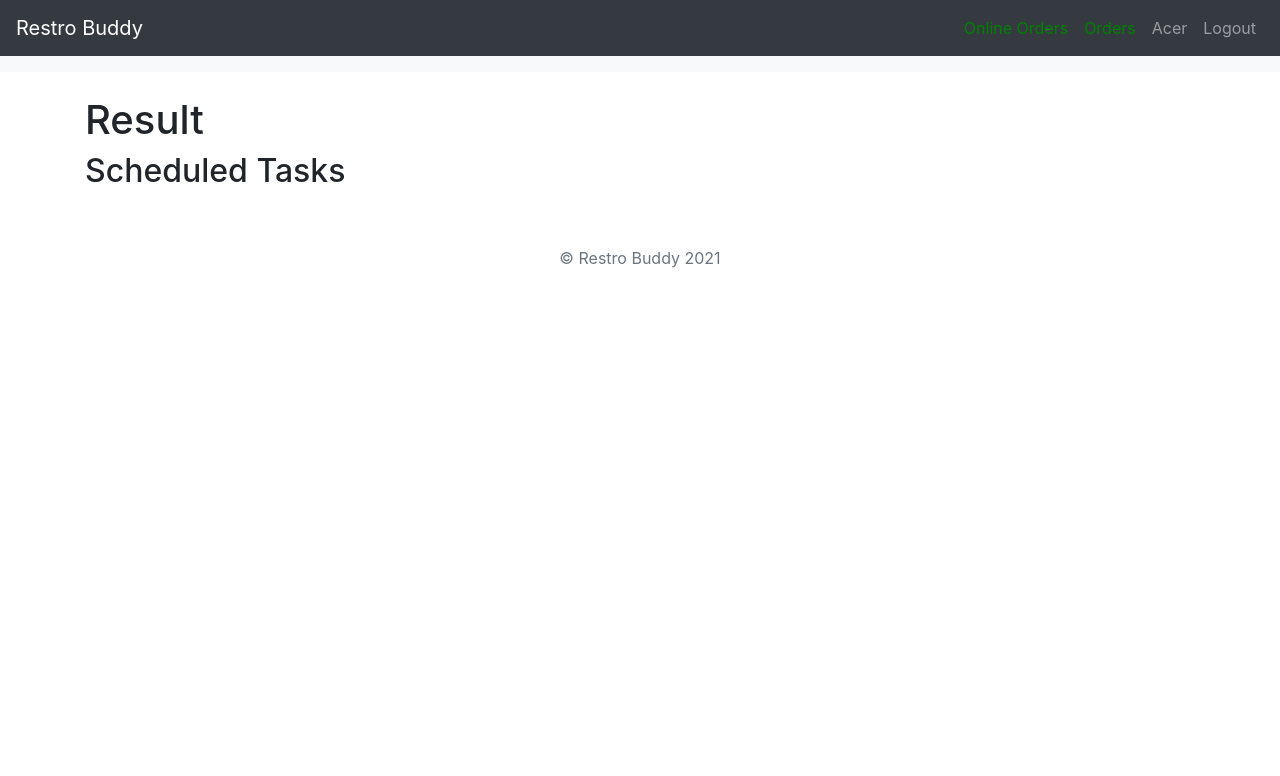
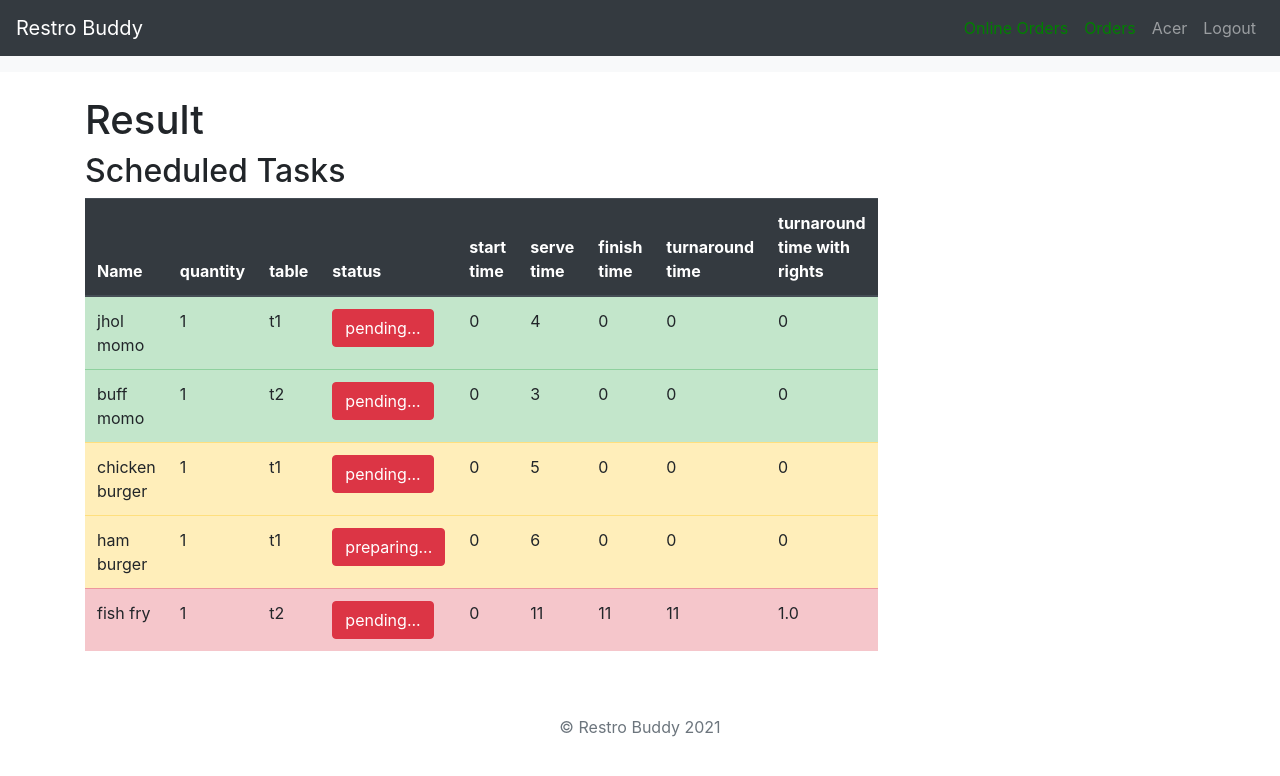
Before and after one commit to heerapp/restaurant, a Django app: page /result-page/ in a window 1280 px wide. Shown: the top 776 px of the page. Run offline with Django 3.2, Linux system fonts and the light colour scheme; a user stored in the database is signed in; data comes from the database, SQL or seed files in the repository; both versions use the stored data as it was after the commit; some libraries are stand-ins or nearby versions.

Commit message:
semi-final

```diff
--- a/account/views.py
+++ b/account/views.py
@@ -9,13 +9,13 @@ def signup(request):
         if request.POST['password1'] == request.POST['password2']:
             try:
                 user = User.objects.get(username=request.POST['username'])
-                return render(request, 'account/signup.html'), {'error': 'Username has already been taken'}
+                return render(request, 'account/signup.html', {'error': 'Username has already been taken'})
             except User.DoesNotExist:
                 user = User.objects.create_user(request.POST['username'], password=request.POST['password1'])
                 auth.login(request, user)
                 return redirect('/')
         else:
-            return render(request, 'account/signup.html'), {'error': 'Passwords should match'}
+            return render(request, 'account/signup.html', {'error': 'Passwords should match'})
 
     else:
         # user wants to enter info
@@ -28,7 +28,7 @@ def login(request):
         if user is not None:
             auth.login(request, user)
             if request.user.is_superuser:
-                return redirect('/allorders/')
+                return redirect('/result-page/')
             elif request.user.is_staff:
                 return redirect('/order/')
             else:
--- a/main/templates/main/order.html
+++ b/main/templates/main/order.html
@@ -122,7 +122,7 @@
         <td>{{order.item.price}}</td>
         <td>{{order.quantity}}</td>
         <td class="price">{{order.price}}</td>
-        <td>{{order.status}}</td>
+        <td style="color:red;">{{order.status}}</td>
     </tr>
     {% endfor %}
     <tr class="table-success">
--- a/main/templates/main/result_page.html
+++ b/main/templates/main/result_page.html
@@ -21,21 +21,75 @@
         </style>
         <h1>Result</h1>
         <h2>Scheduled Tasks</h2>
+        <div class="row">
+                <div class="col-lg-4 col-md-4">
+        <table align="center" class="table table-xsm" >
+            <thead class="thead-dark">
+            <tr>
+                <th>Name</th>
+                <th>quantity</th>
+                <th>table</th>
+                <th>status</th>
+                <th>start time</th>
+                <th>serve time</th>
+                <th>finish time</th>
+                <th>turnaround time</th>
+                <th>turnaround time with rights</th>
+            </tr>
+            </thead>
+            <tbody>
+            {% for each in result_list %}
+            {% if each.serve_time < 5 %}
+            <tr class="table-success">
+                <td>{{each.name}}</td>
+                <td>{{each.quantity}}</td>
+                <td>{{each.table}}</td>
+                <td><a type="button" class="btn btn-danger" href="/prepare/{{each.id}}">{{each.status}}</a></td>
+                <td>{{each.arrive_time}}</td>
+                <td>{{each.serve_time}}</td>
+                <td>{{each.finish_time}}</td>
+                <td>{{each.cycling_time}}</td>
+                <td>{{each.w_cycling_time}}</td>
+            </tr>
+            {% endif %}
+            {% endfor %}
 
-        <div class="items-list">
-            {% if result_list %}
-                 {% for each in result_list %}
-                    <div class="item-card">
-                        <div>{{each.name}}</div>
-                        <div>Start Time: {{each.arrive_time}}</div>
-                        <div>Serve Time: {{each.serve_time}}</div>
-                        <div>Finish Time: {{each.finish_time}}</div>
-                        <div>Turnaround Time: {{each.cycling_time}}</div>
-                        <div>Turnaround Time With Rights: {{each.w_cycling_time}}</div>
-                    </div>
-                {% endfor %}
+            {% for each in result_list %}
+            {% if each.serve_time > 4  and each.serve_time < 9 %}
+            <tr class="table-warning">
+                <td>{{each.name}}</td>
+                <td>{{each.quantity}}</td>
+                <td>{{each.table}}</td>
+                <td><a type="button" class="btn btn-danger" href="/prepare/{{each.id}}">{{each.status}}</a></td>
+                <td>{{each.arrive_time}}</td>
+                <td>{{each.serve_time}}</td>
+                <td>{{each.finish_time}}</td>
+                <td>{{each.cycling_time}}</td>
+                <td>{{each.w_cycling_time}}</td>
+            </tr>
             {% endif %}
+            {% endfor %}
+
+            {% for each in result_list %}
+            {% if each.serve_time > 8 %}
+            <tr class="table-danger">
+                <td>{{each.name}}</td>
+                <td>{{each.quantity}}</td>
+                <td>{{each.table}}</td>
+                <td><a type="button" class="btn btn-danger" href="/prepare/{{each.id}}">{{each.status}}</a></td>
+                <td>{{each.arrive_time}}</td>
+                <td>{{each.serve_time}}</td>
+                <td>{{each.finish_time}}</td>
+                <td>{{each.cycling_time}}</td>
+                <td>{{each.w_cycling_time}}</td>
+            </tr>
+            {% endif %}
+            {% endfor %}
+            </tbody>
+        </table>
+    </div>
         </div>
     </body>
 </html>
+
 {% endblock %}
--- a/main/templates/main/tables.html
+++ b/main/templates/main/tables.html
@@ -13,6 +13,7 @@
                 </div>
             </div>
         </div>
+
         {% endfor %}
     </div>
 </div>
--- a/main/urls.py
+++ b/main/urls.py
@@ -7,7 +7,7 @@ urlpatterns = [
     path('<int:pk>/', views.item),
     path('order/', views.order, name='order'),
     path('table/<int:pk>/order/', views.orders, name='orders'),
-    path('allorders/', views.allorders, name='allorders'),
+    # path('allorders/', views.allorders, name='allorders'),
     path('tables/', views.tables, name='tables'),
     path('prepare/<int:pk>', views.prepare, name='prepare'),
     path('on_prepare/<int:pk>', views.on_prepare, name='on_prepare'),
--- a/main/views.py
+++ b/main/views.py
@@ -9,9 +9,6 @@ from django.contrib import messages
 from django.db.models import Sum
 from django.views.generic import DeleteView
 from django.contrib.auth.mixins import LoginRequiredMixin, UserPassesTestMixin
-
-process_list = []
-result_list = []
 
 
 def index(request):
@@ -48,6 +45,10 @@ def order(request):
     return render(request, "main/order.html", context)
 
 
+process_list = []
+result_list = []
+
+
 @user_passes_test(lambda u: u.is_staff, login_url='login')
 def orders(request, pk):
     table = Table.objects.filter(id=pk).first()
@@ -58,30 +59,9 @@ def orders(request, pk):
             order = form.save(commit=False)
             order.table = table
             order.save()
-            new_process_name = order.item
-            new_process_at = 1
-            new_process_st = order.item.time
-
-            new_process = Process(new_process_name, new_process_at, new_process_st)
-            if new_process_name is not None:
-                process_list.append(new_process)
-        return redirect('/result-page')
-    result_list.clear()
+        return redirect('/order')
 
     return render(request, 'main/orders.html', {'formset': formset, 'table': table})
-
-
-@permission_required('is_superuser', raise_exception=True)
-def allorders(request):
-    high = Order.objects.all().filter(item__time__range=(0, 4)).exclude(status="prepared")
-    medium = Order.objects.all().filter(item__time__range=(5, 8)).exclude(status="prepared")
-    low = Order.objects.all().filter(item__time__range=(9, 13)).exclude(status="prepared")
-    context = {
-        'high': high,
-        'medium': medium,
-        'low': low,
-    }
-    return render(request, 'main/allorder.html', context)
 
 
 @permission_required('is_superuser', raise_exception=True)
@@ -113,7 +93,7 @@ def prepare(request, pk):
         else:
             order.status = "prepared"
         order.save()
-        return redirect('/allorders')
+        return redirect('/result-page')
 
     return render(request, 'main/prepare.html', {'order': order})
 
@@ -169,6 +149,7 @@ def delete(request, pk):
 
     return render(request, 'main/delete.html', {'order': order})
 
+
 @login_required(login_url='login')
 def add_to_cart(request, pk):
     item = get_object_or_404(Item, id=pk)
@@ -183,11 +164,11 @@ def add_to_cart(request, pk):
 
 @login_required
 def get_cart_items(request):
-    cart_items = CartItems.objects.filter(user=request.user,ordered=False)
+    cart_items = CartItems.objects.filter(user=request.user, ordered=False)
     bill = cart_items.aggregate(Sum('item__price'))
     total = bill.get("item__price__sum")
     context = {
-        'cart_items':cart_items,
+        'cart_items': cart_items,
         'total': total,
     }
     return render(request, 'main/cart.html', context)
@@ -206,24 +187,24 @@ class CartDeleteView(LoginRequiredMixin, UserPassesTestMixin, DeleteView):
 
 @login_required
 def order_item(request):
-    cart_items = CartItems.objects.filter(user=request.user,ordered=False)
-    ordered_date=timezone.now()
-    cart_items.update(ordered=True,ordered_date=ordered_date)
+    cart_items = CartItems.objects.filter(user=request.user, ordered=False)
+    ordered_date = timezone.now()
+    cart_items.update(ordered=True, ordered_date=ordered_date)
     messages.info(request, "Item Ordered")
     return redirect("main:order_details")
 
 
 @login_required
 def order_details(request):
-    items = CartItems.objects.filter(user=request.user, ordered=True,status="Active").order_by('-ordered_date')
-    cart_items = CartItems.objects.filter(user=request.user, ordered=True,status="Delivered").order_by('-ordered_date')
+    items = CartItems.objects.filter(user=request.user, ordered=True, status="Active").order_by('-ordered_date')
+    cart_items = CartItems.objects.filter(user=request.user, ordered=True, status="Delivered").order_by('-ordered_date')
     bill = items.aggregate(Sum('item__price'))
     number = items.aggregate(Sum('quantity'))
     total = bill.get("item__price__sum")
     count = number.get("quantity__sum")
     context = {
-        'items':items,
-        'cart_items':cart_items,
+        'items': items,
+        'cart_items': cart_items,
         'total': total,
         'count': count,
     }
@@ -231,7 +212,7 @@ def order_details(request):
 
 
 class Process:
-    def __init__(self, name, arrive_time, serve_time):
+    def __init__(self, name, arrive_time, serve_time, id, table, quantity, status):
         self.name = name
         self.arrive_time = arrive_time
         self.serve_time = serve_time
@@ -239,9 +220,42 @@ class Process:
         self.finish_time = 0
         self.cycling_time = 0
         self.w_cycling_time = 0
+        self.id = id
+        self.table = table
+        self.quantity = quantity
+        self.status = status
 
 
+# @permission_required('is_superuser', raise_exception=True)
+# def allorders(request):
+#     high = Order.objects.all().filter(item__time__range=(0, 4)).exclude(status="prepared")
+#     medium = Order.objects.all().filter(item__time__range=(5, 8)).exclude(status="prepared")
+#     low = Order.objects.all().filter(item__time__range=(9, 13)).exclude(status="prepared")
+#     context = {
+#         'high': high,
+#         'medium': medium,
+#         'low': low,
+#     }
+#     return render(request, 'main/allorder.html', context)
+
+
+@permission_required('is_superuser', raise_exception=True)
 def schedule_queue(request):
+    result_list.clear()
+    orders = Order.objects.all().exclude(status="prepared")
+    for each in orders:
+        new_process_name = each.item
+        new_process_at = 0
+        new_process_st = each.item.time
+        table = each.table
+        quantity = each.quantity
+        status = each.status
+        id = each.id
+
+        new_process = Process(new_process_name, new_process_at, new_process_st, id, table, quantity, status)
+        if new_process_name is not None:
+            process_list.append(new_process)
+
     process_list0, process_list1, process_list2 = [], [], []
     for each in process_list:
         if each.serve_time <= 4:
@@ -259,7 +273,7 @@ def schedule_queue(request):
     queue_list.append(queue1)
     queue_list.append(queue2)
 
-    mfq = Mulitlevelfeedbackqueue(queue_list, 2)
+    mfq = Mulitlevelfeedbackqueue(queue_list, 8)
     mfq.scheduling()
 
     context = {
--- a/restaurant/templates/restaurant/base.html
+++ b/restaurant/templates/restaurant/base.html
@@ -38,7 +38,7 @@
                     <a class="nav-link " style="color:green;" href="/on_allorders/">Online Orders</a>
                 </li>
                 <li class="nav-item">
-                    <a class="nav-link " style="color:green;" href="/allorders/">Orders</a>
+                    <a class="nav-link " style="color:green;" href="/result-page/">Orders</a>
                 </li>
                 <li class="nav-item">
                     <a class="nav-link " href="/">{{user.username}}</a>
```
Also changed, not shown: db.sqlite3.
